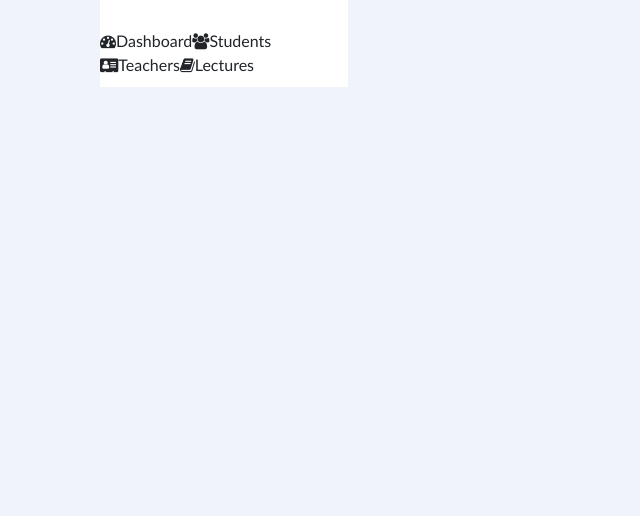
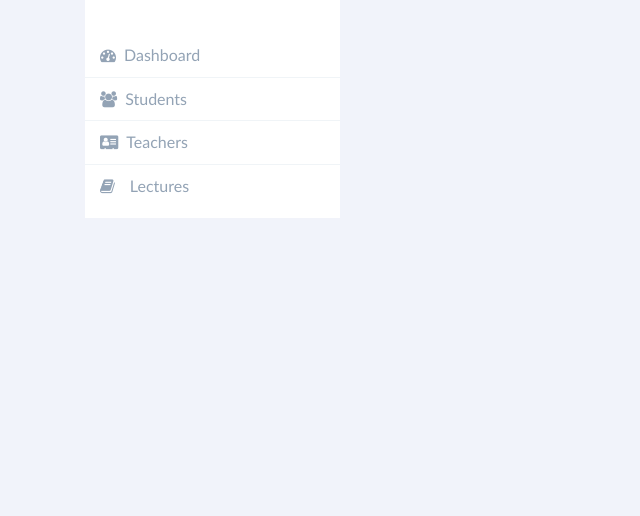
Before and after one commit to chemmy/Sample.App, a website: page app/index.html in a window 1280 px wide. Shown: the part 284-800 px from the top of the page, without its empty margins (0-640 px from the left). Drawn offline with nearby package versions, Linux system fonts and the light colour scheme; some packages are replaced by stand-ins of ours.

Commit message:
Fix sidebar styling

```diff
--- a/app/assets/css/custom.css
+++ b/app/assets/css/custom.css
@@ -44,3 +44,37 @@ body {
 }
 
 /* side navigation */
+
+.page-nav ul li {
+    border-bottom: 1px solid #f0f4f7;
+}
+
+.page-nav ul li:last-child {
+    border-bottom: none;
+}
+
+.page-nav ul li:last-child i {
+    margin-right: 15px;
+}
+
+.page-nav ul li a {
+    color: #93a3b5;
+    font-size: 16px;
+    font-weight: 400;
+}
+
+.page-nav ul li a i {
+    margin-right: 8px;
+}
+
+.page-nav ul li a:hover {
+    background-color: #fafcfd;
+    color: #5b9bd1;
+}
+
+.page-nav ul li.active a{
+    color: #5b9bd1;
+    background-color: #f6f9fb;
+    border-left: 2px solid #5b9bd1;
+    margin-left: -2px;
+}
--- a/app/sidebar/sidebar.html
+++ b/app/sidebar/sidebar.html
@@ -5,16 +5,16 @@
     <div class="page-nav">
         <ul class="nav">
             <li>
-                <a ui-sref="app.dashboard"><i class="fa fa-dashboard"></i>Dashboard</a>
+                <a><i class="fa fa-dashboard"></i>Dashboard</a>
             </li>
             <li>
-                <a ui-sref="app.students.all"><i class="fa fa-users"></i>Students</a>
+                <a><i class="fa fa-users"></i>Students</a>
             </li>
             <li>
-                <a ui-sref="app.teachers.all"><i class="fa fa-address-card"></i>Teachers</a>
+                <a><i class="fa fa-address-card"></i>Teachers</a>
             </li>
             <li>
-                <a ui-sref="app.lectures.all"><i class="fa fa-book"></i>Lectures</a>
+                <a><i class="fa fa-book"></i>Lectures</a>
             </li>
         </ul>
     </div>
--- a/package.json
+++ b/package.json
@@ -12,7 +12,7 @@
     "angular": "^1.6.9",
     "angular-ui-bootstrap": "^2.5.6",
     "angular-ui-router": "^1.0.3",
-    "bootstrap": "^4.1.0",
+    "bootstrap": "^3.3.7",
     "font-awesome": "^4.7.0",
     "jquery": "^3.3.1"
   }
```
Also changed, not shown: 1 other file.
